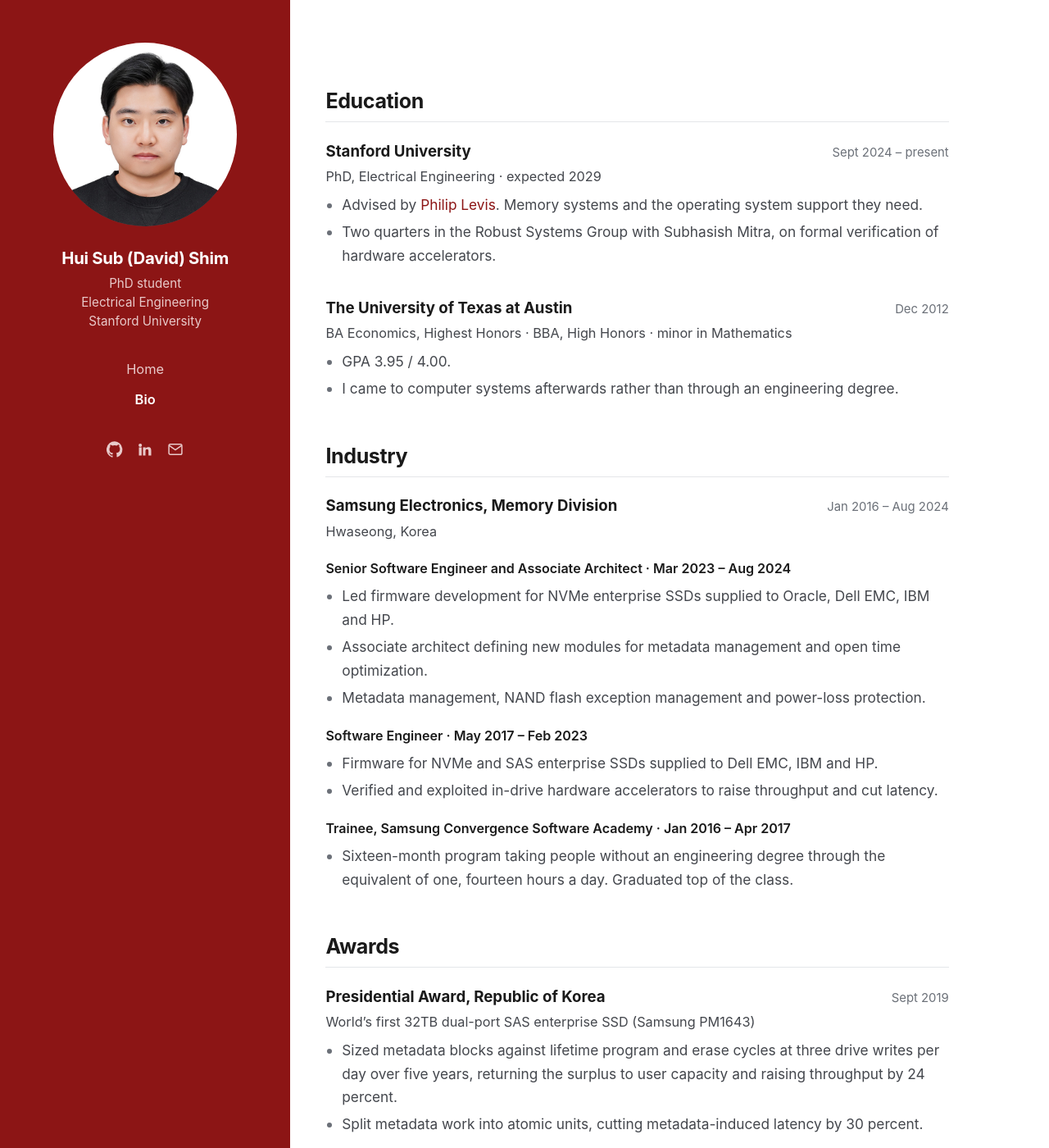
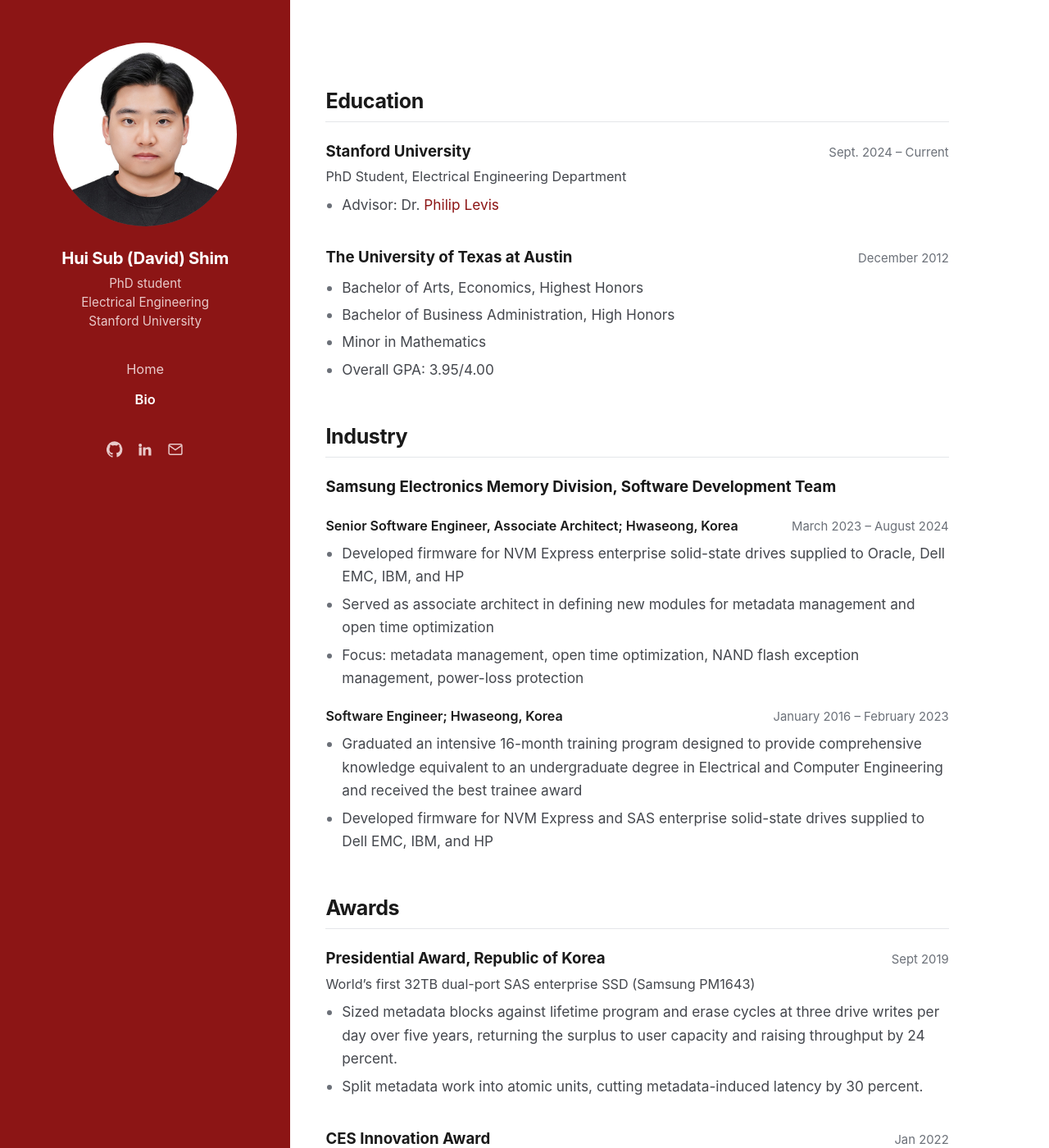
Before and after one commit to davidshim0/davidshim0.github.io, a Jekyll site: the page built from bio.html, in a window 1280 px wide and 1400 px high. Shown: the whole window at 82% size. Built offline with Jekyll 4.4.1, drawn with Linux system fonts in a browser that asks for light colours.

Commit message:
Education and Industry taken verbatim from the resume
Bullet text, titles and dates are the resume's own wording rather than a
paraphrase. Role lines carry their own dates.

Co-Authored-By: Claude Opus 5 <noreply@anthropic.com>

```diff
--- a/assets/css/style.css
+++ b/assets/css/style.css
@@ -155,3 +155,10 @@ p { margin: 0 0 1.1rem; color: var(--ink-soft); }
 .entry ul { margin: 0.4rem 0 0; padding-left: 1.15rem; }
 .entry li { color: var(--ink-soft); margin-bottom: 0.28rem; }
 .entry li::marker { color: var(--ink-quiet); }
+
+/* A role line carries its own dates, pushed to the right. */
+.entry-role {
+  display: flex; align-items: baseline; justify-content: space-between;
+  gap: 1rem; flex-wrap: wrap;
+}
+.entry-role .entry-when { font-weight: 400; }
--- a/bio.html
+++ b/bio.html
@@ -11,24 +11,24 @@ description: "Education, industry background and awards for Hui Sub (David) Shim
 <div class="entry">
   <div class="entry-head">
     <span class="entry-title">Stanford University</span>
-    <span class="entry-when">Sept 2024 &ndash; present</span>
+    <span class="entry-when">Sept. 2024 &ndash; Current</span>
   </div>
-  <div class="entry-sub">PhD, Electrical Engineering &middot; expected 2029</div>
+  <div class="entry-sub">PhD Student, Electrical Engineering Department</div>
   <ul>
-    <li>Advised by <a href="http://csl.stanford.edu/~pal">Philip Levis</a>. Memory systems and the operating system support they need.</li>
-    <li>Two quarters in the Robust Systems Group with Subhasish Mitra, on formal verification of hardware accelerators.</li>
+    <li>Advisor: Dr. <a href="http://csl.stanford.edu/~pal">Philip Levis</a></li>
   </ul>
 </div>
 
 <div class="entry">
   <div class="entry-head">
     <span class="entry-title">The University of Texas at Austin</span>
-    <span class="entry-when">Dec 2012</span>
+    <span class="entry-when">December 2012</span>
   </div>
-  <div class="entry-sub">BA Economics, Highest Honors &middot; BBA, High Honors &middot; minor in Mathematics</div>
   <ul>
-    <li>GPA 3.95 / 4.00.</li>
-    <li>I came to computer systems afterwards rather than through an engineering degree.</li>
+    <li>Bachelor of Arts, Economics, Highest Honors</li>
+    <li>Bachelor of Business Administration, High Honors</li>
+    <li>Minor in Mathematics</li>
+    <li>Overall GPA: 3.95/4.00</li>
   </ul>
 </div>
 
@@ -36,27 +36,22 @@ description: "Education, industry background and awards for Hui Sub (David) Shim
 
 <div class="entry">
   <div class="entry-head">
-    <span class="entry-title">Samsung Electronics, Memory Division</span>
-    <span class="entry-when">Jan 2016 &ndash; Aug 2024</span>
+    <span class="entry-title">Samsung Electronics Memory Division, Software Development Team</span>
   </div>
-  <div class="entry-sub">Hwaseong, Korea</div>
 
-  <div class="entry-role">Senior Software Engineer and Associate Architect &middot; Mar 2023 &ndash; Aug 2024</div>
+  <div class="entry-role">Senior Software Engineer, Associate Architect; Hwaseong, Korea
+    <span class="entry-when">March 2023 &ndash; August 2024</span></div>
   <ul>
-    <li>Led firmware development for NVMe enterprise SSDs supplied to Oracle, Dell EMC, IBM and HP.</li>
-    <li>Associate architect defining new modules for metadata management and open time optimization.</li>
-    <li>Metadata management, NAND flash exception management and power-loss protection.</li>
+    <li>Developed firmware for NVM Express enterprise solid-state drives supplied to Oracle, Dell EMC, IBM, and HP</li>
+    <li>Served as associate architect in defining new modules for metadata management and open time optimization</li>
+    <li>Focus: metadata management, open time optimization, NAND flash exception management, power-loss protection</li>
   </ul>
 
-  <div class="entry-role">Software Engineer &middot; May 2017 &ndash; Feb 2023</div>
+  <div class="entry-role">Software Engineer; Hwaseong, Korea
+    <span class="entry-when">January 2016 &ndash; February 2023</span></div>
   <ul>
-    <li>Firmware for NVMe and SAS enterprise SSDs supplied to Dell EMC, IBM and HP.</li>
-    <li>Verified and exploited in-drive hardware accelerators to raise throughput and cut latency.</li>
-  </ul>
-
-  <div class="entry-role">Trainee, Samsung Convergence Software Academy &middot; Jan 2016 &ndash; Apr 2017</div>
-  <ul>
-    <li>Sixteen-month program taking people without an engineering degree through the equivalent of one, fourteen hours a day. Graduated top of the class.</li>
+    <li>Graduated an intensive 16-month training program designed to provide comprehensive knowledge equivalent to an undergraduate degree in Electrical and Computer Engineering and received the best trainee award</li>
+    <li>Developed firmware for NVM Express and SAS enterprise solid-state drives supplied to Dell EMC, IBM, and HP</li>
   </ul>
 </div>
 
```
